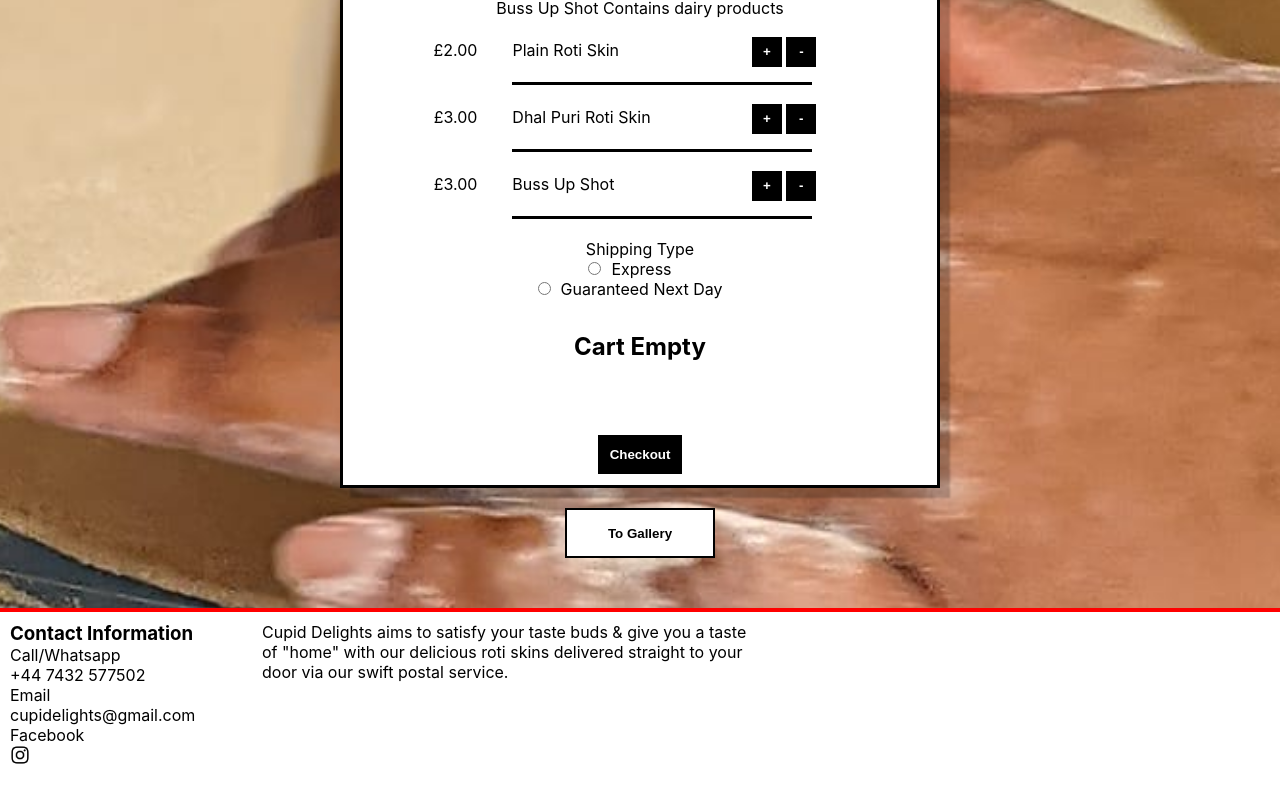
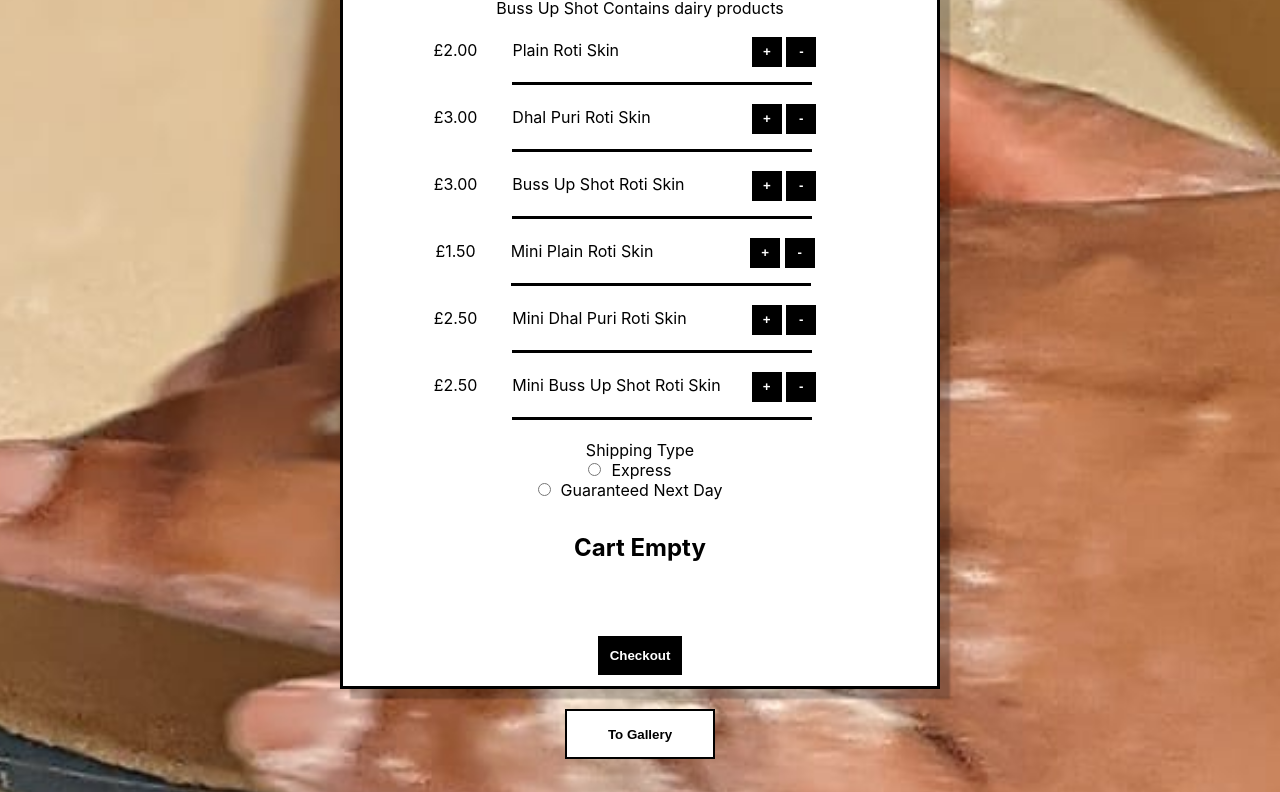
Before and after one commit to sammateo/cupid-delights, a Next.js app: page / in a window 1280 px wide. Shown: the part 747-1539 px from the top of the page. Built offline with nearby package versions, Linux system fonts and the light colour scheme.

Commit message:
Mini Rotis

```diff
--- a/pages/index.js
+++ b/pages/index.js
@@ -16,17 +16,33 @@ function Home() {
 	});
 	const name1 = "Plain Roti Skin";
 	const name2 = "Dhal Puri Roti Skin";
-	const name3 = "Buss Up Shot";
+	const name3 = "Buss Up Shot Roti Skin";
+	const name4 = "Mini Plain Roti Skin";
+	const name5 = "Mini Dhal Puri Roti Skin";
+	const name6 = "Mini Buss Up Shot Roti Skin";
+
 	const [option1, setOption1] = useState(0); //quantity of option1
 	const [option2, setOption2] = useState(0); //quantity of option2
 	const [option3, setOption3] = useState(0); //quantity of option3
+	const [option4, setOption4] = useState(0);
+	const [option5, setOption5] = useState(0);
+	const [option6, setOption6] = useState(0);
+
 	const [price1, setPrice1] = useState(2); //price in Pound
 	const [price2, setPrice2] = useState(3);
 	const [price3, setPrice3] = useState(3);
+	const [price4, setPrice4] = useState(1.5);
+	const [price5, setPrice5] = useState(2.5);
+	const [price6, setPrice6] = useState(2.5);
+
 	const [total, setTotal] = useState(0);
 	const [total1, setTotal1] = useState(0); //total of each option
 	const [total2, setTotal2] = useState(0);
 	const [total3, setTotal3] = useState(0);
+	const [total4, setTotal4] = useState(0);
+	const [total5, setTotal5] = useState(0);
+	const [total6, setTotal6] = useState(0);
+
 	const [shipping1, setShipping1] = useState(5.89);
 	const [shipping2, setShipping2] = useState(6.2);
 	const [shipping3, setShipping3] = useState(7.49);
@@ -121,28 +137,42 @@ function Home() {
 				<h1>Cupid Delights</h1>
 				<h4>Made with love</h4>
 			</div>
+			<h3 className={styles.banner}>Buy Any 10 Roti Skins get 2 FREE</h3>
+
 			<ShippingInfo></ShippingInfo>
 			<Content
 				checkout={checkout}
 				name1={name1}
 				name2={name2}
 				name3={name3}
+				name4={name4}
+				name5={name5}
+				name6={name6}
 				option1={option1}
 				option2={option2}
 				option3={option3}
+				option4={option4}
+				option5={option5}
+				option6={option6}
 				price1={price1}
 				price2={price2}
 				price3={price3}
+				price4={price4}
+				price5={price5}
+				price6={price6}
 				total={total}
 				total1={total1}
 				total2={total2}
 				total3={total3}
-				shipping1={shipping1}
-				shipping2={shipping2}
-				shipping3={shipping3}
-				nextshipping1={nextshipping1}
-				nextshipping2={nextshipping2}
-				nextshipping3={nextshipping3}
+				total4={total4}
+				total5={total5}
+				total6={total6}
+				// shipping1={shipping1}
+				// shipping2={shipping2}
+				// shipping3={shipping3}
+				// nextshipping1={nextshipping1}
+				// nextshipping2={nextshipping2}
+				// nextshipping3={nextshipping3}
 				shipping={shipping}
 				nextDay={nextDay}
 				quantity={quantity}
@@ -150,21 +180,27 @@ function Home() {
 				setOption1={setOption1}
 				setOption2={setOption2}
 				setOption3={setOption3}
-				setPrice1={setPrice1}
-				setPrice2={setPrice2}
-				setPrice3={setPrice3}
+				setOption4={setOption4}
+				setOption5={setOption5}
+				setOption6={setOption6}
+				// setPrice1={setPrice1}
+				// setPrice2={setPrice2}
+				// setPrice3={setPrice3}
 				setTotal={setTotal}
 				setTotal1={setTotal1}
 				setTotal2={setTotal2}
 				setTotal3={setTotal3}
-				setShipping1={setShipping1}
-				setShipping2={setShipping2}
-				setShipping3={setShipping3}
-				setNextShipping1={setNextShipping1}
-				setNextShipping2={setNextShipping2}
-				setNextShipping3={setNextShipping3}
-				setShipping={setShipping}
-				setNextDay={setNextDay}
+				setTotal4={setTotal4}
+				setTotal5={setTotal5}
+				setTotal6={setTotal6}
+				// setShipping1={setShipping1}
+				// setShipping2={setShipping2}
+				// setShipping3={setShipping3}
+				// setNextShipping1={setNextShipping1}
+				// setNextShipping2={setNextShipping2}
+				// setNextShipping3={setNextShipping3}
+				// setShipping={setShipping}
+				// setNextDay={setNextDay}
 				setQuantity={setQuantity}
 				changeShipType={changeShipType}
 				checkoutFunc={checkoutFunc}
--- a/src/Content.js
+++ b/src/Content.js
@@ -10,22 +10,34 @@ export default function Content({
 	name1,
 	name2,
 	name3,
+	name4,
+	name5,
+	name6,
 	option1,
 	option2,
 	option3,
+	option4,
+	option5,
+	option6,
 	price1,
 	price2,
 	price3,
+	price4,
+	price5,
+	price6,
 	total,
 	total1,
 	total2,
 	total3,
-	shipping1,
-	shipping2,
-	shipping3,
-	nextshipping1,
-	nextshipping2,
-	nextshipping3,
+	total4,
+	total5,
+	total6,
+	// shipping1,
+	// shipping2,
+	// shipping3,
+	// nextshipping1,
+	// nextshipping2,
+	// nextshipping3,
 	shipping,
 	nextDay,
 	quantity,
@@ -33,21 +45,27 @@ export default function Content({
 	setOption1,
 	setOption2,
 	setOption3,
-	setPrice1,
-	setPrice2,
-	setPrice3,
+	setOption4,
+	setOption5,
+	setOption6,
+	// setPrice1,
+	// setPrice2,
+	// setPrice3,
 	setTotal,
 	setTotal1,
 	setTotal2,
 	setTotal3,
-	setShipping1,
-	setShipping2,
-	setShipping3,
-	setNextShipping1,
-	setNextShipping2,
-	setNextShipping3,
-	setShipping,
-	setNextDay,
+	setTotal4,
+	setTotal5,
+	setTotal6,
+	// setShipping1,
+	// setShipping2,
+	// setShipping3,
+	// setNextShipping1,
+	// setNextShipping2,
+	// setNextShipping3,
+	// setShipping,
+	// setNextDay,
 	setQuantity,
 	changeShipType,
 	checkoutFunc,
@@ -66,48 +84,66 @@ export default function Content({
 			<p className={styles.note}>Shipping done on Tuesdays</p>
 			<p className={styles.note}>Buss Up Shot Contains dairy products</p>
 			<Options
-				checkout={checkout}
+				// checkout={checkout}
 				name1={name1}
 				name2={name2}
 				name3={name3}
+				name4={name4}
+				name5={name5}
+				name6={name6}
 				option1={option1}
 				option2={option2}
 				option3={option3}
+				option4={option4}
+				option5={option5}
+				option6={option6}
 				price1={price1}
 				price2={price2}
 				price3={price3}
+				price4={price4}
+				price5={price5}
+				price6={price6}
 				total={total}
 				total1={total1}
 				total2={total2}
 				total3={total3}
-				shipping1={shipping1}
-				shipping2={shipping2}
-				shipping3={shipping3}
-				nextshipping1={nextshipping1}
-				nextshipping2={nextshipping2}
-				nextshipping3={nextshipping3}
-				shipping={shipping}
-				nextDay={nextDay}
+				total4={total4}
+				total5={total5}
+				total6={total6}
+				// shipping1={shipping1}
+				// shipping2={shipping2}
+				// shipping3={shipping3}
+				// nextshipping1={nextshipping1}
+				// nextshipping2={nextshipping2}
+				// nextshipping3={nextshipping3}
+				// shipping={shipping}
+				// nextDay={nextDay}
 				quantity={quantity}
 				setCheckout={setCheckout}
 				setOption1={setOption1}
 				setOption2={setOption2}
 				setOption3={setOption3}
-				setPrice1={setPrice1}
-				setPrice2={setPrice2}
-				setPrice3={setPrice3}
+				setOption4={setOption4}
+				setOption5={setOption5}
+				setOption6={setOption6}
+				// setPrice1={setPrice1}
+				// setPrice2={setPrice2}
+				// setPrice3={setPrice3}
 				setTotal={setTotal}
 				setTotal1={setTotal1}
 				setTotal2={setTotal2}
 				setTotal3={setTotal3}
-				setShipping1={setShipping1}
-				setShipping2={setShipping2}
-				setShipping3={setShipping3}
-				setNextShipping1={setNextShipping1}
-				setNextShipping2={setNextShipping2}
-				setNextShipping3={setNextShipping3}
-				setShipping={setShipping}
-				setNextDay={setNextDay}
+				setTotal4={setTotal4}
+				setTotal5={setTotal5}
+				setTotal6={setTotal6}
+				// setShipping1={setShipping1}
+				// setShipping2={setShipping2}
+				// setShipping3={setShipping3}
+				// setNextShipping1={setNextShipping1}
+				// setNextShipping2={setNextShipping2}
+				// setNextShipping3={setNextShipping3}
+				// setShipping={setShipping}
+				// setNextDay={setNextDay}
 				setQuantity={setQuantity}
 			></Options>
 			<ShippingType changeShipType={changeShipType}></ShippingType>
@@ -120,13 +156,25 @@ export default function Content({
 					price2={price2}
 					option3={option3}
 					price3={price3}
+					option4={option4}
+					price4={price4}
+					option5={option5}
+					price5={price5}
+					option6={option6}
+					price6={price6}
 					total1={total1}
 					total2={total2}
 					total3={total3}
+					total4={total4}
+					total5={total5}
+					total6={total6}
 					total={total}
 					name1={name1}
 					name2={name2}
 					name3={name3}
+					name4={name4}
+					name5={name5}
+					name6={name6}
 					quantity={quantity}
 					nextDay={nextDay}
 				/>
@@ -140,18 +188,30 @@ export default function Content({
 			{checkout && total != 0 && quantity >= 5 && quantity <= 40 ? (
 				<Confirm
 					option1={option1}
+					option2={option2}
+					option3={option3}
+					option4={option4}
+					option5={option5}
+					option6={option6}
 					price1={price1}
+					price2={price2}
+					price3={price3}
+					price4={price4}
+					price5={price5}
+					price6={price6}
 					total1={total1}
 					total2={total2}
 					total3={total3}
+					total4={total4}
+					total5={total5}
+					total6={total6}
 					total={total}
-					option2={option2}
-					price2={price2}
-					option3={option3}
-					price3={price3}
 					name1={name1}
 					name2={name2}
 					name3={name3}
+					name4={name4}
+					name5={name5}
+					name6={name6}
 					quantity={quantity}
 					shipping={shipping}
 					nextDay={nextDay}
--- a/src/Options.js
+++ b/src/Options.js
@@ -1,48 +1,66 @@
 import { useState } from "react";
 import styles from "../styles/Options.module.css";
 export default function Options({
-	checkout,
+	// checkout,
 	name1,
 	name2,
 	name3,
+	name4,
+	name5,
+	name6,
 	option1,
 	option2,
 	option3,
+	option4,
+	option5,
+	option6,
 	price1,
 	price2,
 	price3,
+	price4,
+	price5,
+	price6,
 	total,
 	total1,
 	total2,
 	total3,
-	shipping1,
-	shipping2,
-	shipping3,
-	nextshipping1,
-	nextshipping2,
-	nextshipping3,
-	shipping,
-	nextDay,
+	total4,
+	total5,
+	total6,
+	// shipping1,
+	// shipping2,
+	// shipping3,
+	// nextshipping1,
+	// nextshipping2,
+	// nextshipping3,
+	// shipping,
+	// nextDay,
 	quantity,
 	setCheckout,
 	setOption1,
 	setOption2,
 	setOption3,
-	setPrice1,
-	setPrice2,
-	setPrice3,
+	setOption4,
+	setOption5,
+	setOption6,
+	// setPrice1,
+	// setPrice2,
+	// setPrice3,
 	setTotal,
 	setTotal1,
 	setTotal2,
 	setTotal3,
-	setShipping1,
-	setShipping2,
-	setShipping3,
-	setNextShipping1,
-	setNextShipping2,
-	setNextShipping3,
-	setShipping,
-	setNextDay,
+	setTotal4,
+	setTotal5,
+	setTotal6,
+	// setShipping1,
+	// setShipping2,
+	// setShipping3,
+	// setNextShipping1,
+	// setNextShipping2,
+	// setNextShipping3,
+	// setShipping,
+	// setNextDay,
 	setQuantity,
 }) {
 	// const [checkout, setCheckout] = useState(false);
@@ -76,6 +94,27 @@ export default function Options({
 			setTotal(total + price3);
 			setQuantity(quantity + 1);
 		}
+		if (event.target.name == "option4") {
+			event.target.value++;
+			setOption4(event.target.value);
+			setTotal4(total4 + price4);
+			setTotal(total + price4);
+			setQuantity(quantity + 1);
+		}
+		if (event.target.name == "option5") {
+			event.target.value++;
+			setOption5(event.target.value);
+			setTotal5(total5 + price5);
+			setTotal(total + price5);
+			setQuantity(quantity + 1);
+		}
+		if (event.target.name == "option6") {
+			event.target.value++;
+			setOption6(event.target.value);
+			setTotal6(total6 + price6);
+			setTotal(total + price6);
+			setQuantity(quantity + 1);
+		}
 	}
 
 	function minus(event) {
@@ -100,6 +139,28 @@ export default function Options({
 			setOption3(event.target.value);
 			setTotal3(total3 - price3);
 			setTotal(total - price3);
+			setQuantity(quantity - 1);
+		}
+		if (event.target.name == "option4" && option4 > 0) {
+			event.target.value--;
+			setOption4(event.target.value);
+			setTotal4(total4 - price4);
+			setTotal(total - price4);
+			setQuantity(quantity - 1);
+		}
+
+		if (event.target.name == "option5" && option5 > 0) {
+			event.target.value--;
+			setOption5(event.target.value);
+			setTotal5(total5 - price5);
+			setTotal(total - price5);
+			setQuantity(quantity - 1);
+		}
+		if (event.target.name == "option6" && option6 > 0) {
+			event.target.value--;
+			setOption6(event.target.value);
+			setTotal6(total5 - price6);
+			setTotal(total - price6);
 			setQuantity(quantity - 1);
 		}
 	}
@@ -199,6 +260,72 @@ export default function Options({
 				{" "}
 				-{" "}
 			</button>
+			{/* Mini Plain */}
+			<br></br>
+			<span>{formatter.format(price4)}</span>
+			<p>{name4}</p>{" "}
+			<button
+				value={option4}
+				name="option4"
+				onClick={add}
+				className="plusbutton"
+			>
+				{" "}
+				+{" "}
+			</button>{" "}
+			<button
+				name="option4"
+				onClick={minus}
+				value={option4}
+				className="minusbutton"
+			>
+				{" "}
+				-{" "}
+			</button>
+			{/* Mini Dhal */}
+			<br></br>
+			<span>{formatter.format(price5)}</span>
+			<p>{name5}</p>{" "}
+			<button
+				value={option5}
+				name="option5"
+				onClick={add}
+				className="plusbutton"
+			>
+				{" "}
+				+{" "}
+			</button>{" "}
+			<button
+				name="option5"
+				onClick={minus}
+				value={option5}
+				className="minusbutton"
+			>
+				{" "}
+				-{" "}
+			</button>
+			{/* Mini Buss Up shot */}
+			<br></br>
+			<span>{formatter.format(price6)}</span>
+			<p>{name6}</p>{" "}
+			<button
+				value={option6}
+				name="option6"
+				onClick={add}
+				className="plusbutton"
+			>
+				{" "}
+				+{" "}
+			</button>{" "}
+			<button
+				name="option6"
+				onClick={minus}
+				value={option6}
+				className="minusbutton"
+			>
+				{" "}
+				-{" "}
+			</button>
 		</div>
 	);
 }
```
Also changed, not shown: src/cartfield.js (+35 -1 lines), src/confirm.js (+33 -0 lines), styles/Home.module.css (+8 -0 lines).
